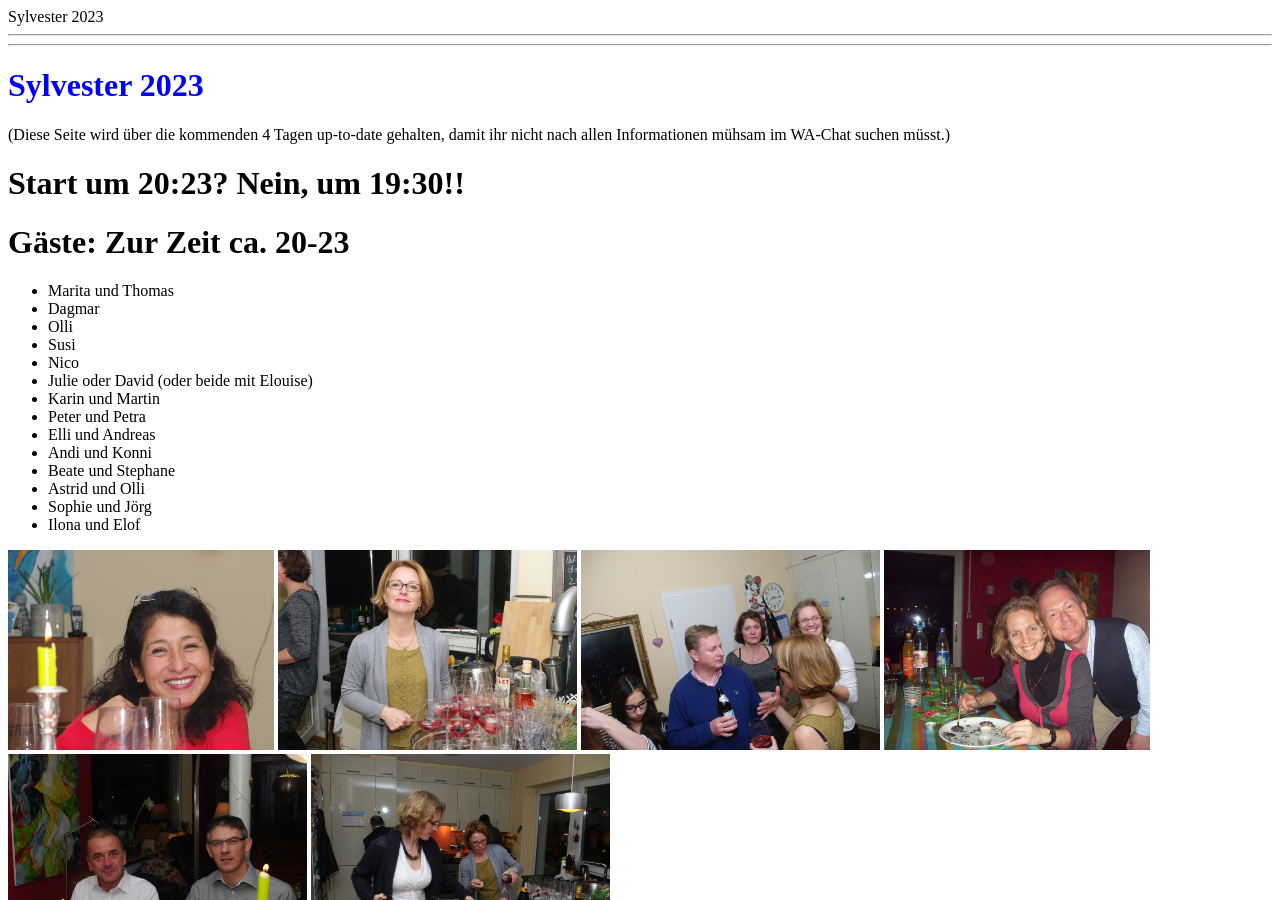
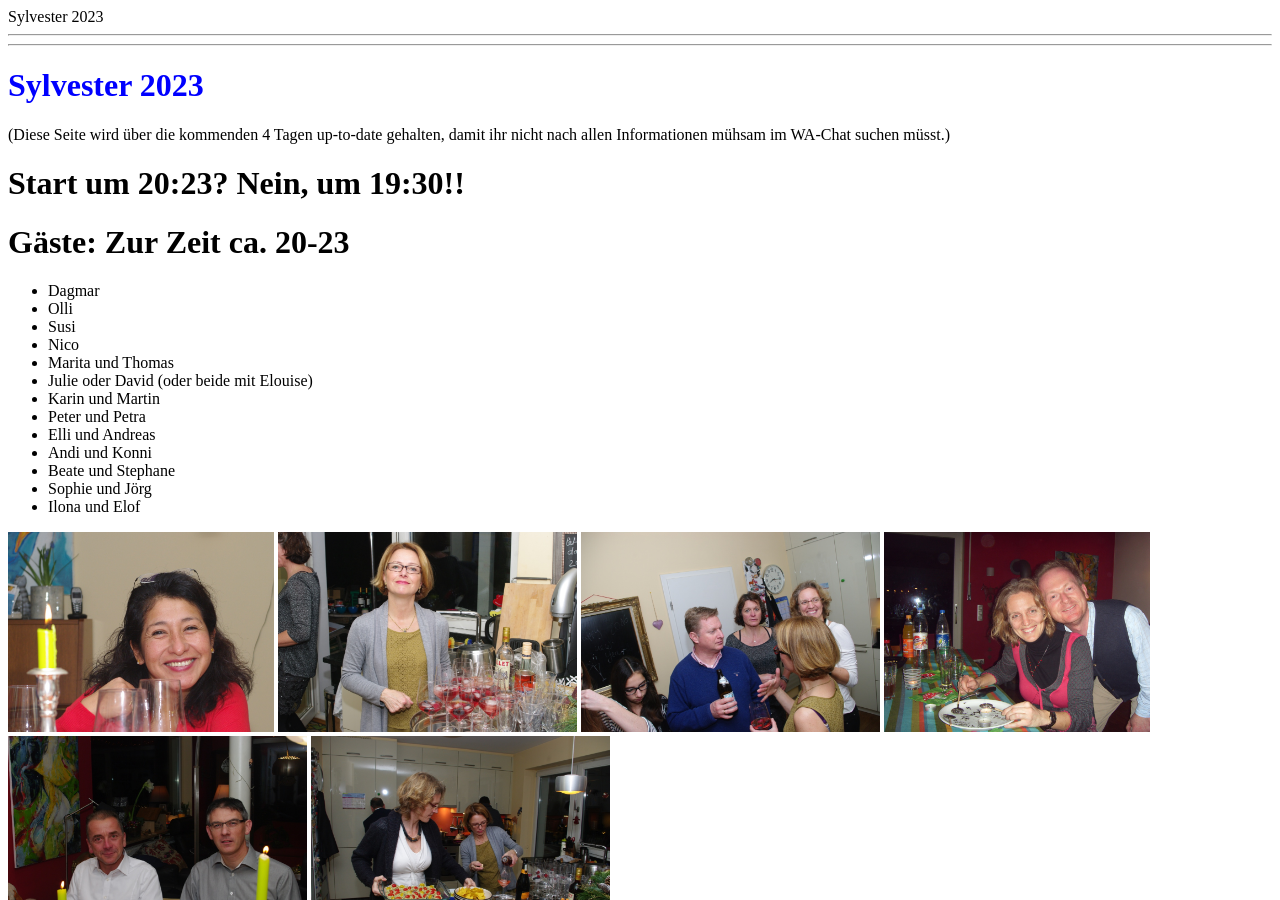
Before and after one commit to DiveDocs/Sylvester2023, a Jekyll site: the page built from index.markdown, in a window 1280 px wide and 900 px high. Built offline with Jekyll 4.4.1, drawn with Linux system fonts in a browser that asks for light colours.

Commit message:
Removed Olli und Astrid

```diff
--- a/index.markdown
+++ b/index.markdown
@@ -33,18 +33,17 @@ tr:nth-child(even) {
 <h1> Gäste: Zur Zeit ca. 20-23 </h1>
 
 <ul>
-<li>Marita und Thomas</li>
 <li>Dagmar</li>
 <li>Olli</li>
 <li>Susi</li>
 <li>Nico</li>
+<li>Marita und Thomas</li>
 <li>Julie oder David (oder beide mit Elouise)</li>
 <li>Karin und Martin</li>
 <li>Peter und Petra</li>
 <li>Elli und Andreas</li>
 <li>Andi und Konni</li>
 <li>Beate und Stephane</li>
-<li>Astrid und Olli</li>
 <li>Sophie und Jörg</li>
 <li>Ilona und Elof</li>
 </ul>
```
